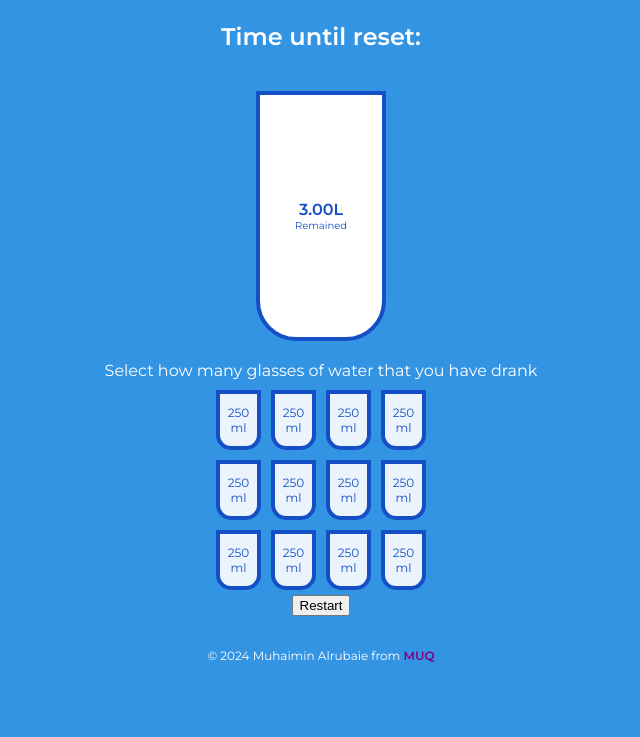
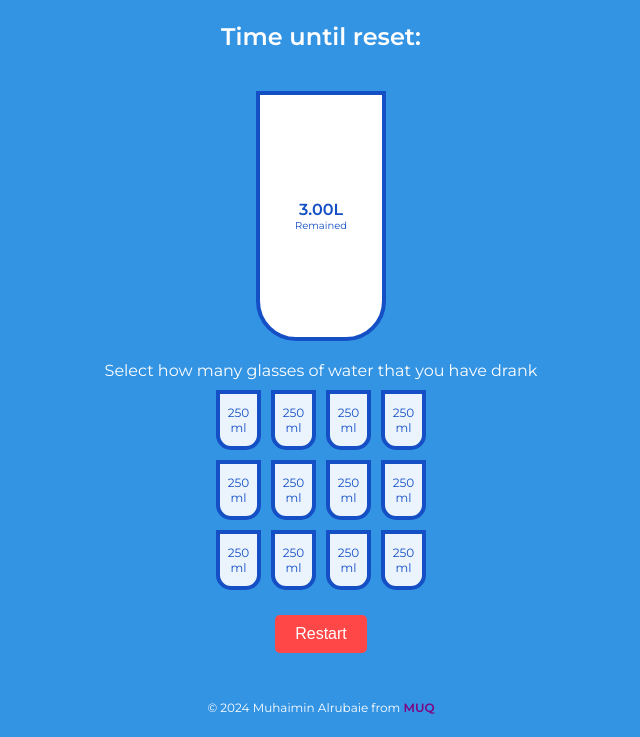
Before and after one commit to MohimnMajid/Drink-Water, a plain HTML site: page index.html in a window 1280 px wide. Shown: the part 272-1009 px from the top of the page, without its empty margins (319-959 px from the left). Before the commit the page ends 957 px from the top, so only its background shows below. Drawn offline with Linux system fonts and the light colour scheme.

Commit message:
Update style.css

```diff
--- a/style.css
+++ b/style.css
@@ -117,7 +117,7 @@ h3 {
   color: black;
 }
 
-.restart-btn {
+#restart-btn {
   background-color: #ff4747;
   color: white;
   border: none;
@@ -130,7 +130,7 @@ h3 {
   transition: background-color 0.3s;
 }
 
-.restart-btn:hover {
+#restart-btn:hover {
   background-color: #d93a3a;
 }
 
```
